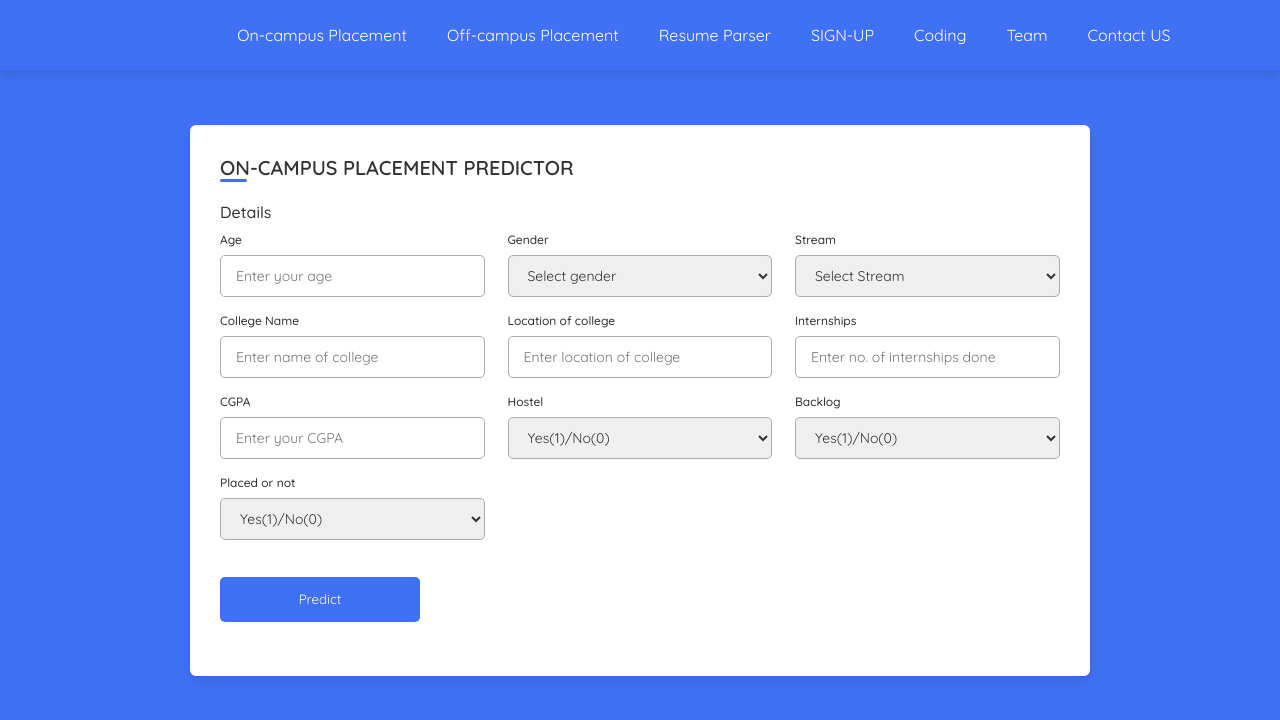
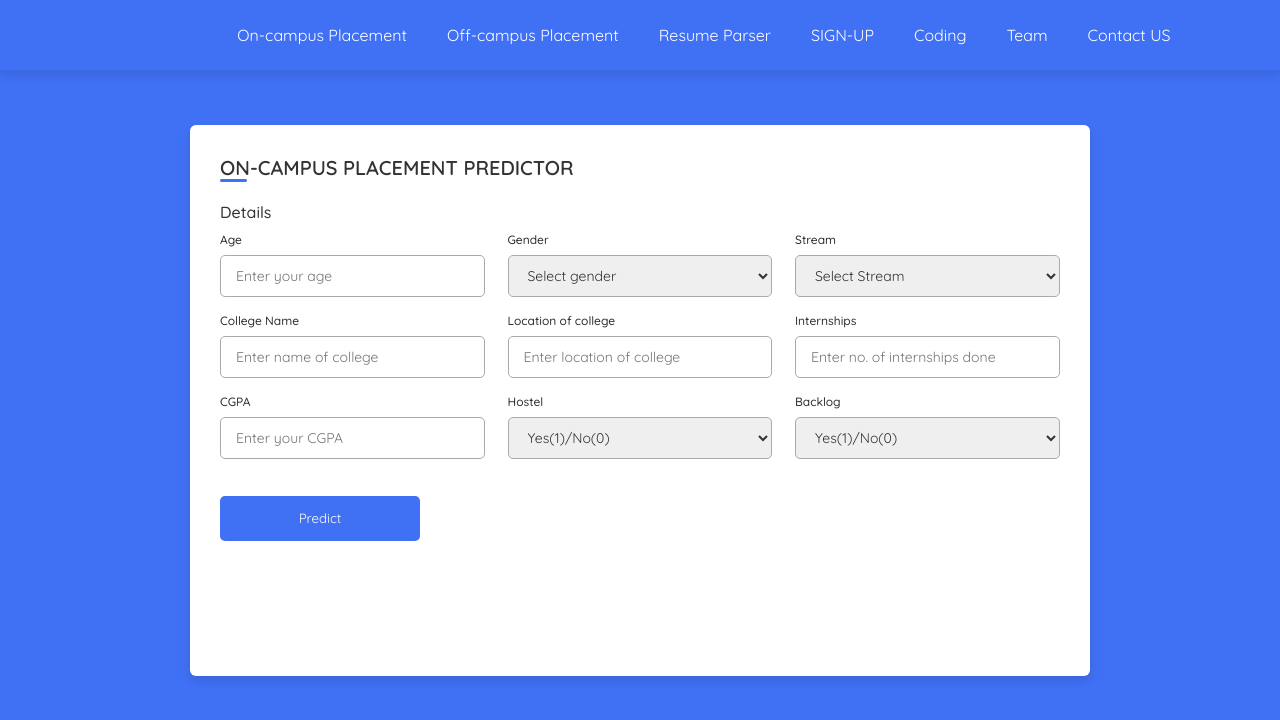
Before and after one commit to Drishti-jain21/HackFest-sheCodes, a website: page final/html/oncampus.html in a window 1280 px wide. Drawn offline with nearby package versions, Linux system fonts and the light colour scheme; some icons are missing.

Commit message:
updating file

```diff
--- a/final/html/oncampus.html
+++ b/final/html/oncampus.html
@@ -146,15 +146,6 @@
                             </select>
                         </div>
 
-                        <div class="input-field">
-                            <label>Placed or not</label>
-                            <select required>
-                                <option disabled selected>Yes(1)/No(0)</option>
-                                <option>1</option>
-                                <option>0</option>
-                            </select>
-                        </div>
-
                     </div>
                     <script>
                     function myFunction() {
```
